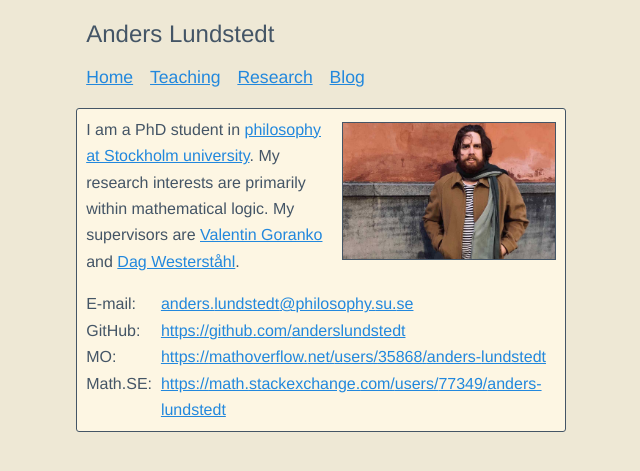
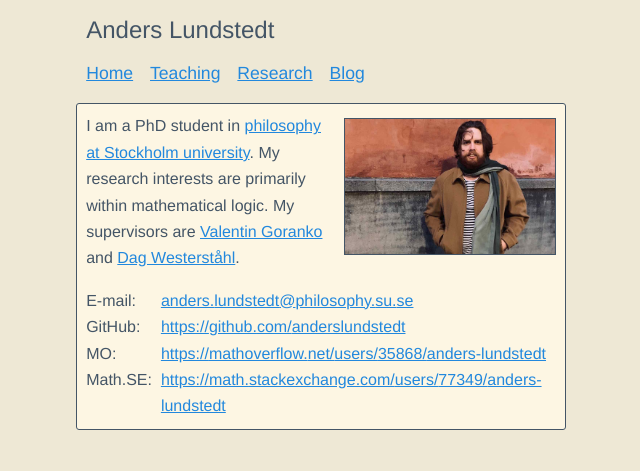
Before and after one commit to anderslundstedt/anderslundstedt.github.io, a Jekyll site: the page built from index.html, in a window 1280 px wide. Shown: the top 471 px of the page, without its empty margins (319-959 px from the left). Built offline with Jekyll 4.4.1, drawn with Linux system fonts in a browser that asks for light colours.

Commit message:
improved css

```diff
--- a/css.css
+++ b/css.css
@@ -1,12 +1,14 @@
 /* MAIN LAYOUT */
 
 * {
+  box-sizing: border-box;
   text-size-adjust: none;
   -webkit-text-size-adjust: none;
 }
 body {
-  max-width: 55ch;
-  padding: 0.5ch;
+  max-width: 56ch;
+  padding-left: 0.5ch;
+  padding-right: 0.5ch;
   margin: 0 auto;
 }
 header, nav, #content, footer {
@@ -20,8 +22,8 @@
   margin-right: 1px;
 }
 #content {
-  margin-left: 0;
-  margin-right: 0;
+  padding-top: 1ch;
+  padding-bottom: 1ch;
   border: 1px solid;
   border-radius: 3px;
   line-height: 165%;
@@ -39,11 +41,11 @@
 h1, h2, h3, h4, h5, h6, p, ul, li, table {
   margin-top: 0.33em;
 }
-#content > :first-child {
-  margin-top: 0.5rem;
+#content>:first-child, p.me {
+  margin-top: 0;
 }
-#content > :last-child {
-  margin-bottom: 0.5rem;
+#content>:last-child {
+  margin-bottom: 0;
 }
 
 
@@ -81,7 +83,7 @@
 a {
   word-wrap: break-word;
 }
-#me {
+img.me {
   float: right;
   margin-top: 0.325em;
   margin-left: 2ch;
@@ -167,7 +169,7 @@
   nav {
     display: none;
   }
-  #me {
+  img.me {
     border: none;
   }
 }
--- a/index.html
+++ b/index.html
@@ -3,8 +3,8 @@
 ---
 
 <div>
-  <img id="me" alt="Me in beard and scarf" src="/me.jpg" width="231" height="148">
-  <p>
+  <img class="me" alt="Me in beard and scarf" src="/me.jpg" width="231" height="148">
+  <p class="me">
   I am a PhD student in
   <a href="https://www.philosophy.su.se/english/">philosophy at Stockholm university</a>.
   My research interests are primarily within mathematical logic. My supervisors
```
